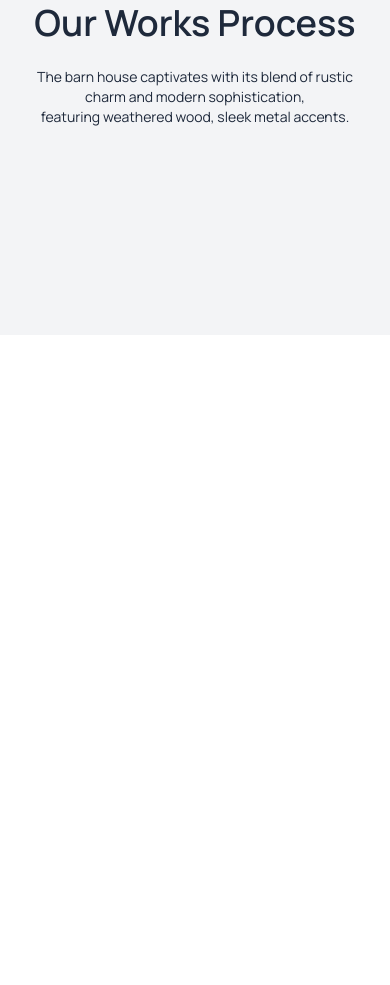
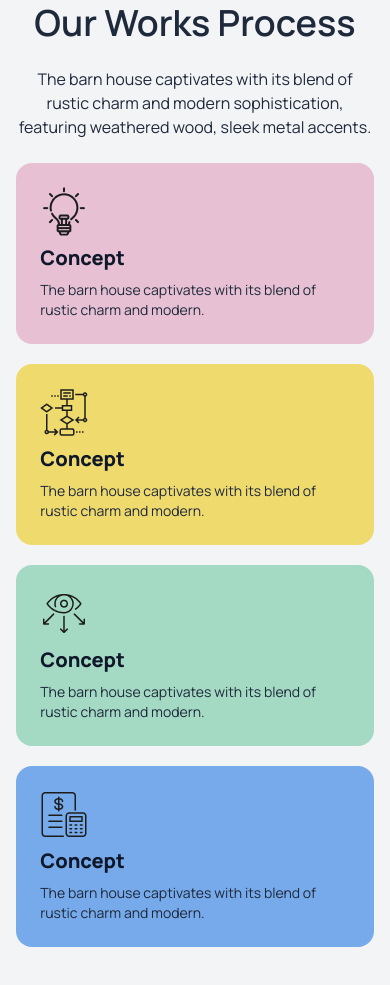
Before and after one commit to shahidulshohid/B10-assignment-project-03, a plain HTML site: page index.html in a window 390 px wide. Shown: the part 2653-3638 px from the top of the page. Before the commit the page ends 2988 px from the top, so only its background shows below. Drawn offline with nearby package versions, Linux system fonts and the light colour scheme.

Commit message:
our work section responsive is done

```diff
--- a/index.html
+++ b/index.html
@@ -288,7 +288,7 @@
       <!-- counter section starts here  -->
 
       <!-- our work section starts here  -->
-       <section class="w-11/12 mx-auto h-96 ">
+       <section class="w-11/12 mx-auto pb-24">
         <div>
           <div class="flex justify-center mb-6">
           <button
@@ -299,9 +299,30 @@
           </button>
         </div>
         <h2 class="text-center text-4xl font-semibold text-slate-800 mb-6"> Our Works Process </h2>
-        <p class="text-center text-sm text-slate-800">The barn house captivates with its blend of rustic charm and modern sophistication, <br> featuring weathered wood, sleek metal accents. </p>
+        <p class="text-center text-slate-800">The barn house captivates with its blend of rustic charm and modern sophistication, <br> featuring weathered wood, sleek metal accents. </p>
         </div>
-        <div class="grid grid-cols-1 md:grid-cols-2 lg:grid-cols-4"></div>
+        <div class="grid grid-cols-1 md:grid-cols-2 lg:grid-cols-4 gap-5 mt-6">
+          <div class="bg-[#E7C1D3] rounded-2xl p-6 space-y-2">
+            <img src="./assets/concept.png" alt="">
+            <h3 class="text-xl font-extrabold text-slate-900">Concept</h3>
+            <p class="text-slate-800 text-sm"> The barn house captivates with its blend of rustic charm and modern.</p>
+          </div>
+          <div class="bg-[#EFDA6E] rounded-2xl p-6 space-y-2">
+            <img src="./assets/flow-chart.png" alt="">
+            <h3 class="text-xl font-extrabold text-slate-900">Concept</h3>
+            <p class="text-slate-800 text-sm"> The barn house captivates with its blend of rustic charm and modern.</p>
+          </div>
+          <div class="bg-[#A4DAC3] rounded-2xl p-6 space-y-2">
+            <img src="./assets/vision.png" alt="">
+            <h3 class="text-xl font-extrabold text-slate-900">Concept</h3>
+            <p class="text-slate-800 text-sm"> The barn house captivates with its blend of rustic charm and modern.</p>
+          </div>
+          <div class="bg-[#77AAEA] rounded-2xl p-6 space-y-2">
+            <img src="./assets/budget-planning.png" alt="">
+            <h3 class="text-xl font-extrabold text-slate-900">Concept</h3>
+            <p class="text-slate-800 text-sm"> The barn house captivates with its blend of rustic charm and modern.</p>
+          </div>
+        </div>
        </section>
       <!-- our work section starts here  -->
     </div>
```
